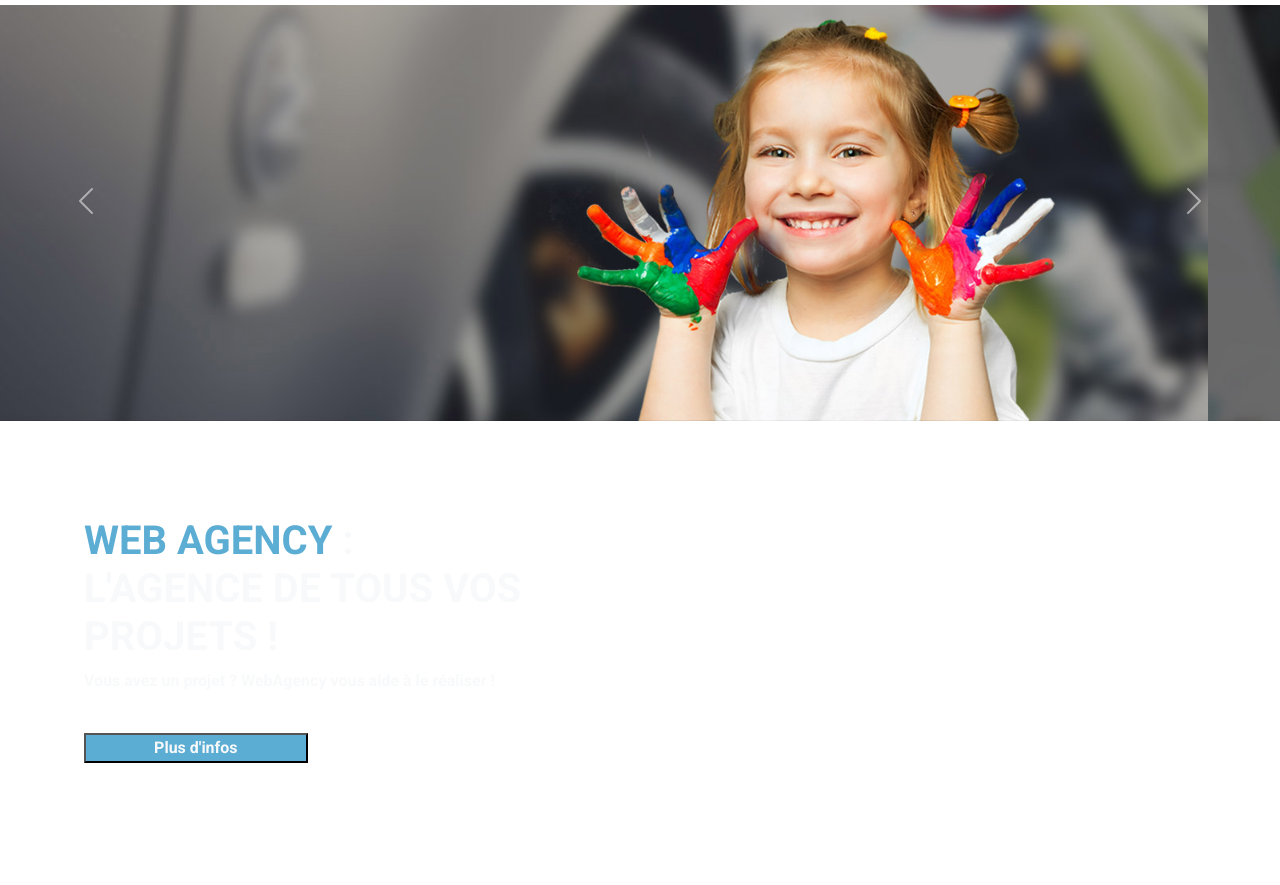
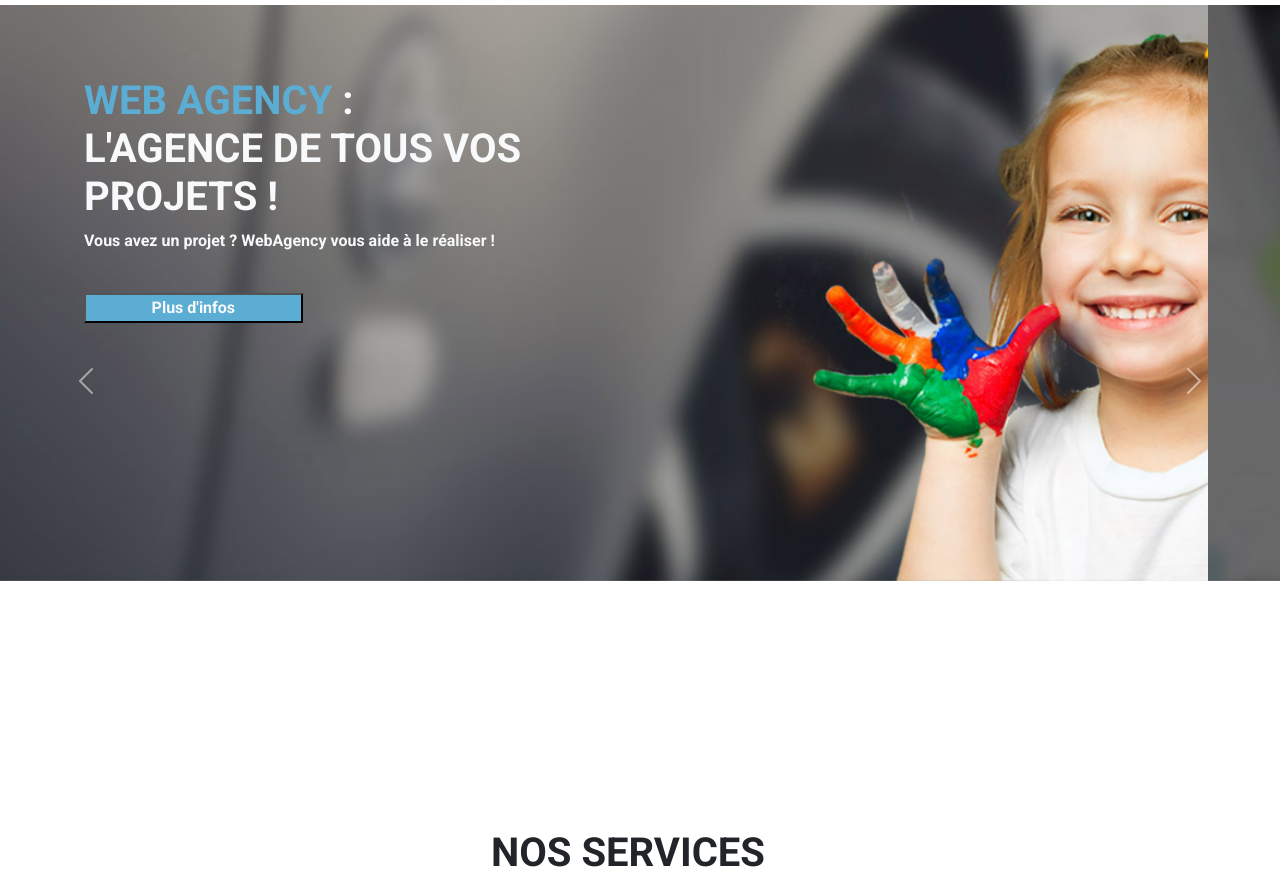
Before and after one commit to eloisedelorme/webagencybootstrap, a website: page index.html in a window 1280 px wide. Shown: the part 67-952 px from the top of the page. Drawn offline with nearby package versions, Linux system fonts and the light colour scheme.

Commit message:
add class vh-75 for the cover

```diff
--- a/index.html
+++ b/index.html
@@ -49,14 +49,14 @@
 
 
 
-    <section id="accueil" class="d-flex row mt-5">
-        <div id="carouselExampleAutoplaying" class="col-12 carousel slide w-100 top-10" data-bs-ride="carousel">
+    <section id="accueil" class="d-flex row vh-100 mt-5">
+        <div id="carouselExampleAutoplaying" class="col-12 carousel slide mw-auto vh-100 top-10" data-bs-ride="carousel">
             <div class="carousel-inner ">
                 <div class="carousel-item active">
-                    <img src="assets/bg1.jpg" class="d-block w-100" alt=".fillette">
+                    <img src="assets/bg1.jpg" class="d-block vh-75 mw-auto " alt=".fillette">
                 </div>
                 <div class="carousel-item">
-                    <img src="assets/bg2.jpg" class="d-block w-100" alt="garçon">
+                    <img src="assets/bg2.jpg" class="d-block vh-75 mw-auto " alt="garçon">
                 </div>
             </div>
             <button class="carousel-control-prev " type="button" data-bs-target="#carouselExampleAutoplaying" data-bs-slide="prev">
@@ -68,14 +68,14 @@
                 <span class="visually-hidden">Next</span>
             </button>
         </div>
-        <div class=" col-5  p-5 m-5" style="height : 500px">
+        <div class=" col-5  p-5 m-5 position-absolute" style="height : 500px">
             <h1 class="fw-bold text-uppercase">
                 <span class="text-secondary">Web agency </span>
                 <span class="text-light"> : L'agence de tous vos projets !</span>
             </h1>
             <p class="text-light fw-bold">Vous avez un projet ? WebAgency vous aide à le réaliser !</p>
             <br>
-            <button class="bg-secondary text-light fw-bold w-50">Plus d'infos</button>
+            <button class="bg-secondary text-light fw-bold w-50 ">Plus d'infos</button>
             <div class="p-5"></div>
         </div>
 
@@ -85,8 +85,8 @@
     <!--START MAIN-->
     <main class="row ">
         <div class="col-2"></div>
-        <section id="services row" class="col-6" >
-            <h1 class="text-center fw">Nos Services</h1>
+        <section id="services" class="col-8 row p-5 justify-content-center text-uppercase" >
+            <h1 class="text-center fw-bold">Nos Services</h1>
         </section>
 
     </main>
```
